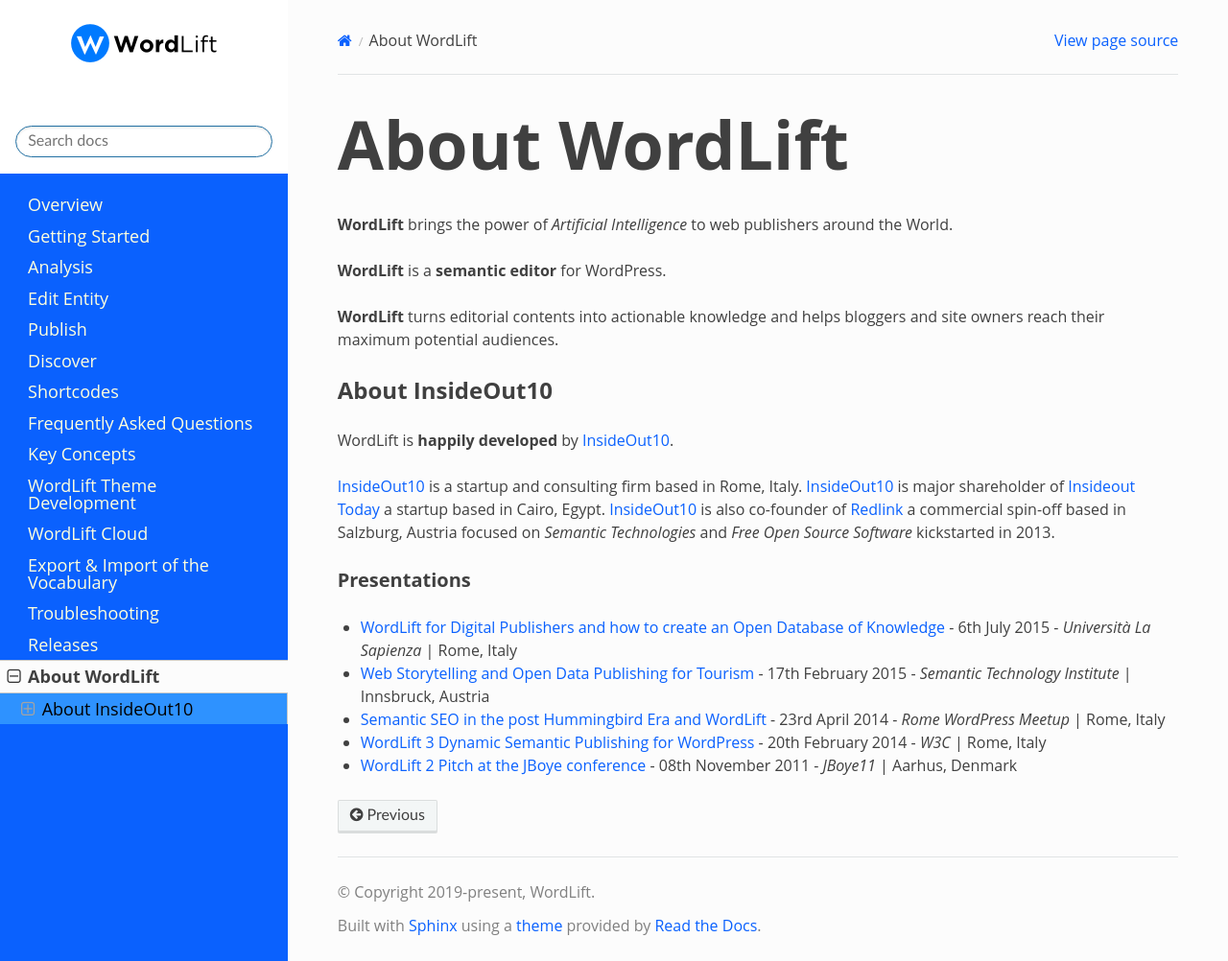
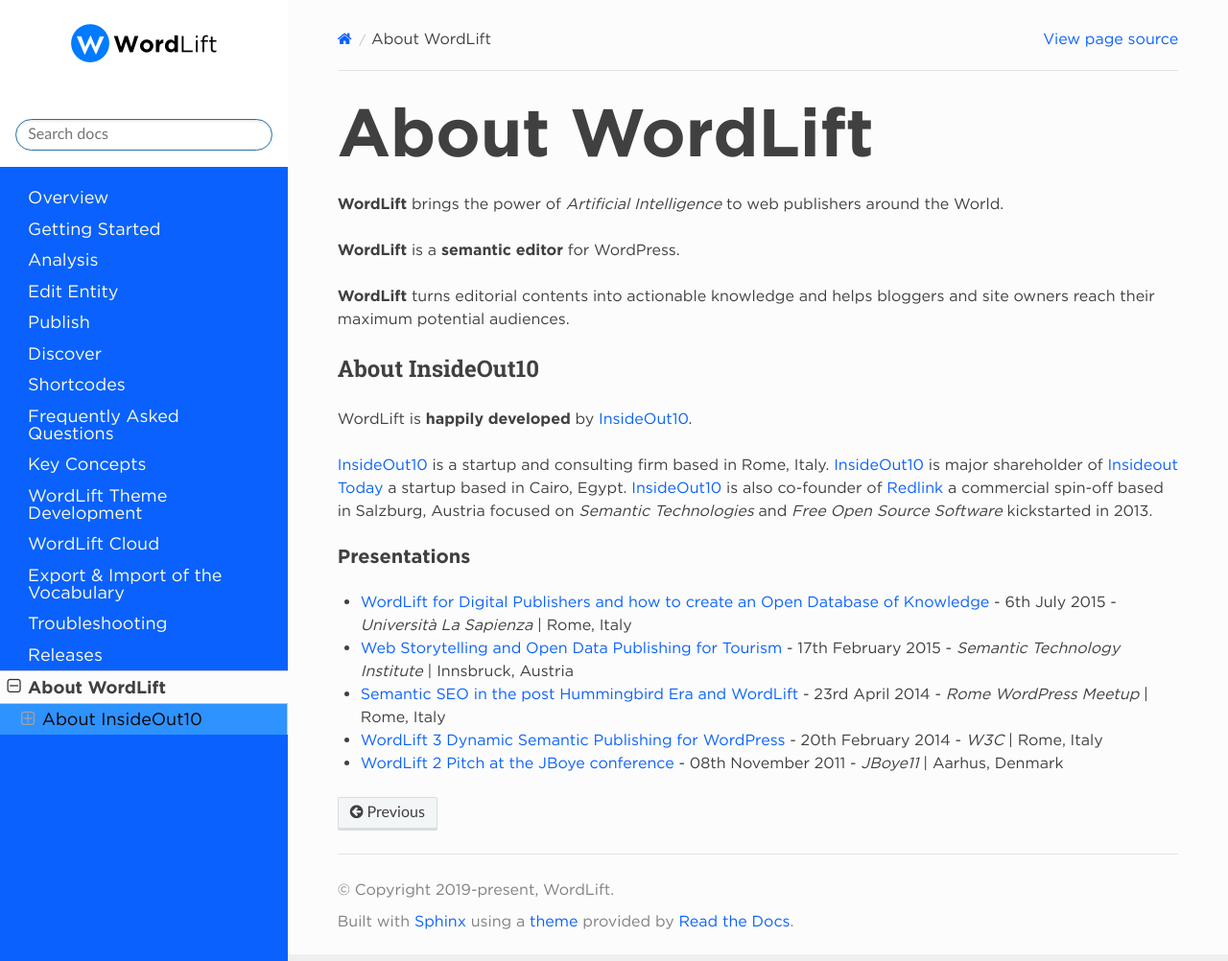
Before and after one commit to insideout10/wordlift-docs, a Sphinx documentation site: the page built from docs/about.rst, in a window 1280 px wide and 1002 px high. Shown: the whole window at 96% size. Built offline with Sphinx 7.4.7 and the Read the Docs theme 2.0.0, drawn with Linux system fonts in a browser that asks for light colours.

Commit message:
add gotham typeface; set styles

```diff
--- a/docs/_static/css/wordlift.css
+++ b/docs/_static/css/wordlift.css
@@ -1,4 +1,45 @@
 wordlift.css
+
+/* FONTS */
+
+@font-face {
+  font-family: "Gotham";
+  src: url('../assets/fonts/gotham/gotham-light.woff2') format('woff2');
+  font-weight: 300;
+  font-display: swap;
+}
+
+@font-face {
+  font-family: "Gotham";
+  src: url('../assets/fonts/gotham/gotham-book.woff2') format('woff2');
+  font-weight: 400;
+  font-display: swap;
+}
+
+@font-face {
+  font-family: "Gotham";
+  src: url('../assets/fonts/gotham/gotham-bold.woff2') format('woff2');
+  font-weight: 700;
+  font-display: swap;
+}
+
+body{
+    font-family: 'Gotham', sans-serif;
+    font-size: 16px;
+}
+
+h1, h3, h3, h4, h5, h6 {
+  font-family: 'Gotham', sans-serif;
+  font-weight: 700;
+}
+
+h1 {
+    font-size: 70px;
+}
+
+.rst-content .toctree-wrapper p.caption, legend {
+    font-family: 'Gotham', sans-serif;
+}
 
 /* The literal code blocks */
 .rst-content tt.literal, .rst-content tt.literal, .rst-content code.literal {
@@ -39,11 +80,11 @@
 /* The text items on the toc tree */
 .wy-menu-vertical a {
     color: #FFFFDD;
-    font-family: 'Open Sans', sans-serif;;
+    font-family: 'Gotham', sans-serif;;
 }
 .wy-menu-vertical header, .wy-menu-vertical p.caption{
     color: white;
-    font-family: 'Open Sans', sans-serif;;
+    font-family: 'Gotham', sans-serif;;
 }
 
 /* The color inside the selected toc tree block */
@@ -131,14 +172,14 @@
 
 /* class and method names in doc */
 .rst-content dl:not(.docutils) tt.descname, .rst-content dl:not(.docutils) tt.descclassname, .rst-content dl:not(.docutils) tt.descname, .rst-content dl:not(.docutils) code.descname, .rst-content dl:not(.docutils) tt.descclassname, .rst-content dl:not(.docutils) code.descclassname{
-    font-family: 'Open Sans', sans-serif;;
+    font-family: 'Gotham', sans-serif;;
     font-size: 20px !important;
 }
 
 /* class name in doc*/
 .rst-content dl:not(.docutils) tt.descname, .rst-content dl:not(.docutils) tt.descname, .rst-content dl:not(.docutils) code.descname{
     margin-right: 10px;
-    font-family: 'Open Sans', sans-serif;;
+    font-family: 'Gotham', sans-serif;;
 }
 
 /* Method and class parameters */
@@ -152,26 +193,4 @@
     color: black;
 }
 
-
-/* FONTS */
-body{
-    font-family: 'Open Sans', sans-serif;;
-    font-size: 16px;
-}
-
-h1 {
-    font-family: 'Open Sans', sans-serif;;
-    font-size: 70px;
-}
-
-h2, .rst-content .toctree-wrapper p.caption, h3, h4, h5, h6, legend{
-    font-family: 'Open Sans', sans-serif;;
-}
-
-@font-face {
-    font-family: 'Open Sans';
-    src: url(https://fonts.googleapis.com/css?family=Open+Sans&display=swap);
-    font-weight:400;
-}
-
 © 2019 GitHub, Inc.
```
Also changed, not shown: docs/_static/assets/fonts/gotham/gotham-bold.woff2 (added), docs/_static/assets/fonts/gotham/gotham-book.woff2 (added), docs/_static/assets/fonts/gotham/gotham-light.woff2 (added).
